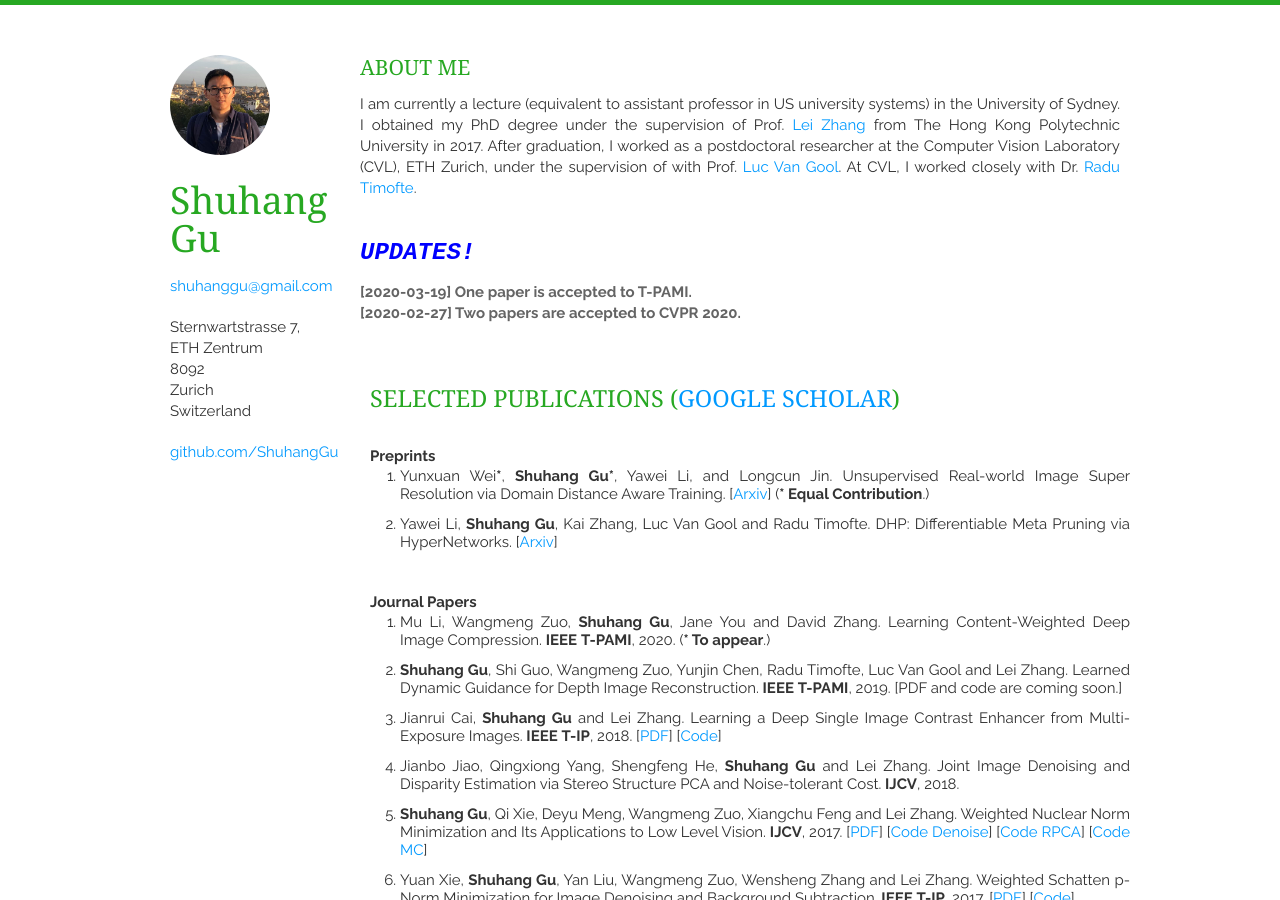
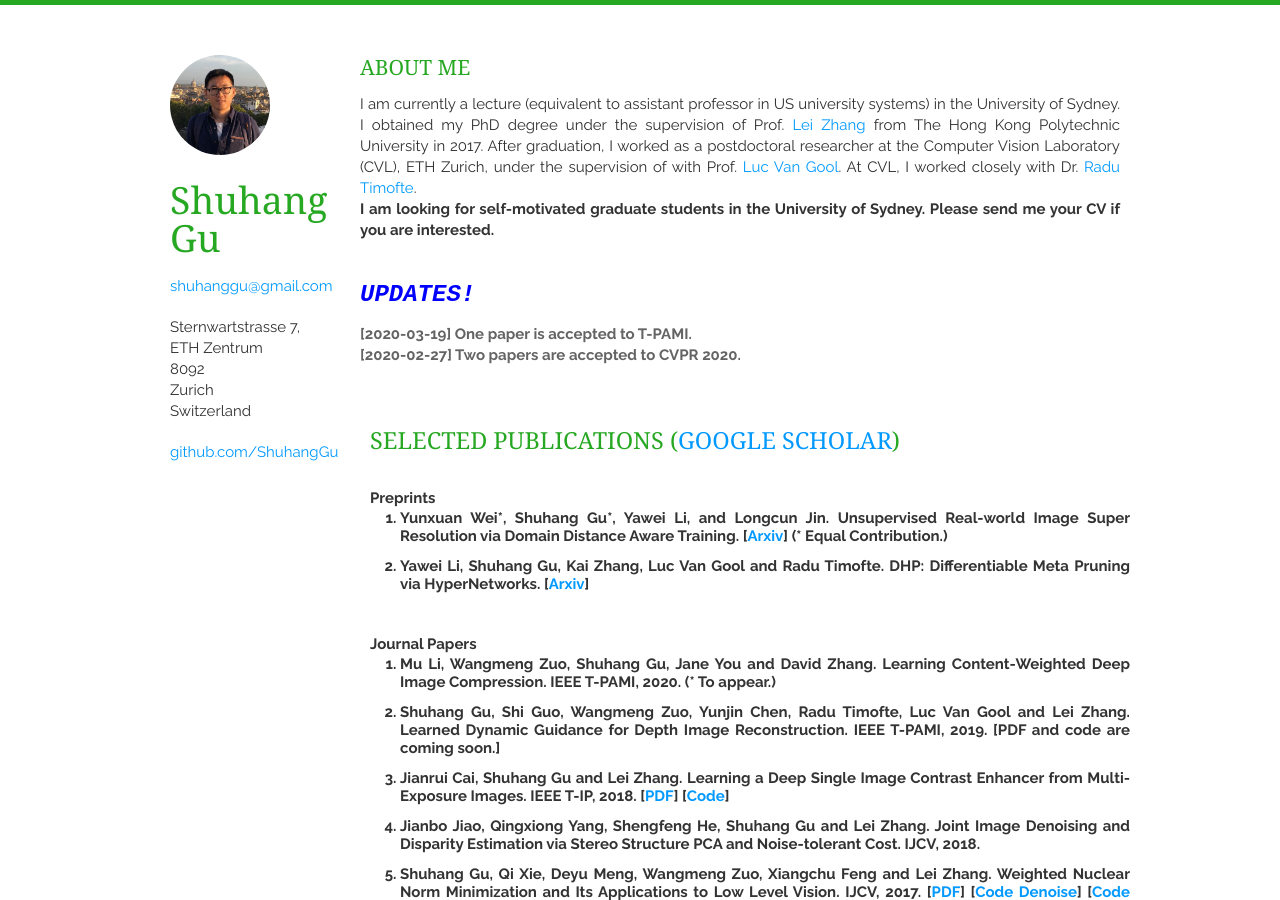
Before and after one commit to ShuhangGu/shuhanggu.github.com, a Jekyll site: the page built from index.html, in a window 1280 px wide and 900 px high. Built offline with Jekyll 4.4.1, drawn with Linux system fonts in a browser that asks for light colours; nearby versions of some CDN libraries; the list of posts is cut into pages by our own code.

Commit message:
Update aboutme.html

```diff
--- a/_includes/aboutme.html
+++ b/_includes/aboutme.html
@@ -11,5 +11,10 @@
           I obtained my PhD degree under the supervision of Prof. <span class="STYLE1"><a href="http://www4.comp.polyu.edu.hk/~cslzhang/">Lei Zhang</a></span>  from The Hong Kong Polytechnic University in 2017.
           After graduation, I worked as a postdoctoral researcher at the Computer Vision Laboratory (CVL), ETH Zurich, under the supervision of with Prof. <span class="STYLE1"><a href="https://ee.ethz.ch/the-department/faculty/professors/person-detail.OTAyMzM=.TGlzdC80MTEsMTA1ODA0MjU5.html">Luc Van Gool</a></span>.
           At CVL, I worked closely with Dr. <span class="STYLE1"><a href="http://people.ee.ethz.ch/~timofter/">Radu Timofte</a></span>.</p>
-    </article>
+
+        <p align="justify">  <strong>I am looking for self-motivated graduate students in the University of Sydney. Please send me your CV if you are interested.<strong> </p>
+     </article>
+
+
+
 </section>
```
